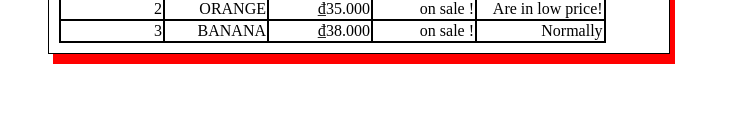
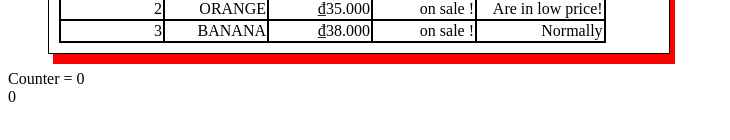
Before and after one commit to duongthanhvinhh/Angular14, an Angular app: page /about in a window 1280 px wide. Shown: the part 432-572 px from the top of the page, without its empty margins (0-730 px from the left). Built offline with nearby package versions, Linux system fonts and the light colour scheme.

Commit message:
directive and service in angular

```diff
--- /dev/null
+++ b/src/app/Services/common.service.ts
@@ -0,0 +1,19 @@
+import { Injectable } from '@angular/core';
+
+@Injectable({
+  providedIn: 'root'
+})
+export class CommonService {
+  public counter = 0;
+  constructor() { }
+  public total2Numbers(n: number, m: number): number{
+    return m + n;
+  }
+
+  // public getCounter(): number{
+  //   return this.counter;
+  // }
+  // public setCounter(n: number): void{
+  //   this.counter = n;
+  // }
+}
--- a/src/app/about/about.component.html
+++ b/src/app/about/about.component.html
@@ -12,3 +12,6 @@
         <p>Please choose login name</p>
     </li>
 </ul>
+<span>Counter = {{counter}}</span>
+<br>
+<span>{{total2Numbers}}</span>
--- a/src/app/about/about.component.ts
+++ b/src/app/about/about.component.ts
@@ -1,4 +1,5 @@
 import { Component, OnInit } from '@angular/core';
+import { CommonService } from '../Services/common.service';
 
 @Component({
   selector: 'app-about',
@@ -7,10 +8,14 @@ import { Component, OnInit } from '@angular/core';
 })
 export class AboutComponent implements OnInit {
   public loginName = 'admin';
-
-  constructor() { }
+  public counter = 0;
+  public total2Numbers = 0;
+  constructor(private common: CommonService) { }
 
   ngOnInit(): void {
+    this.counter = this.common.counter;
+    this.total2Numbers = this.common.total2Numbers(this.counter, this.counter);
+    this.common.counter++;
   }
 
 }
```
Also changed, not shown: 1 other file (tests, documents, lock files or other folders).
